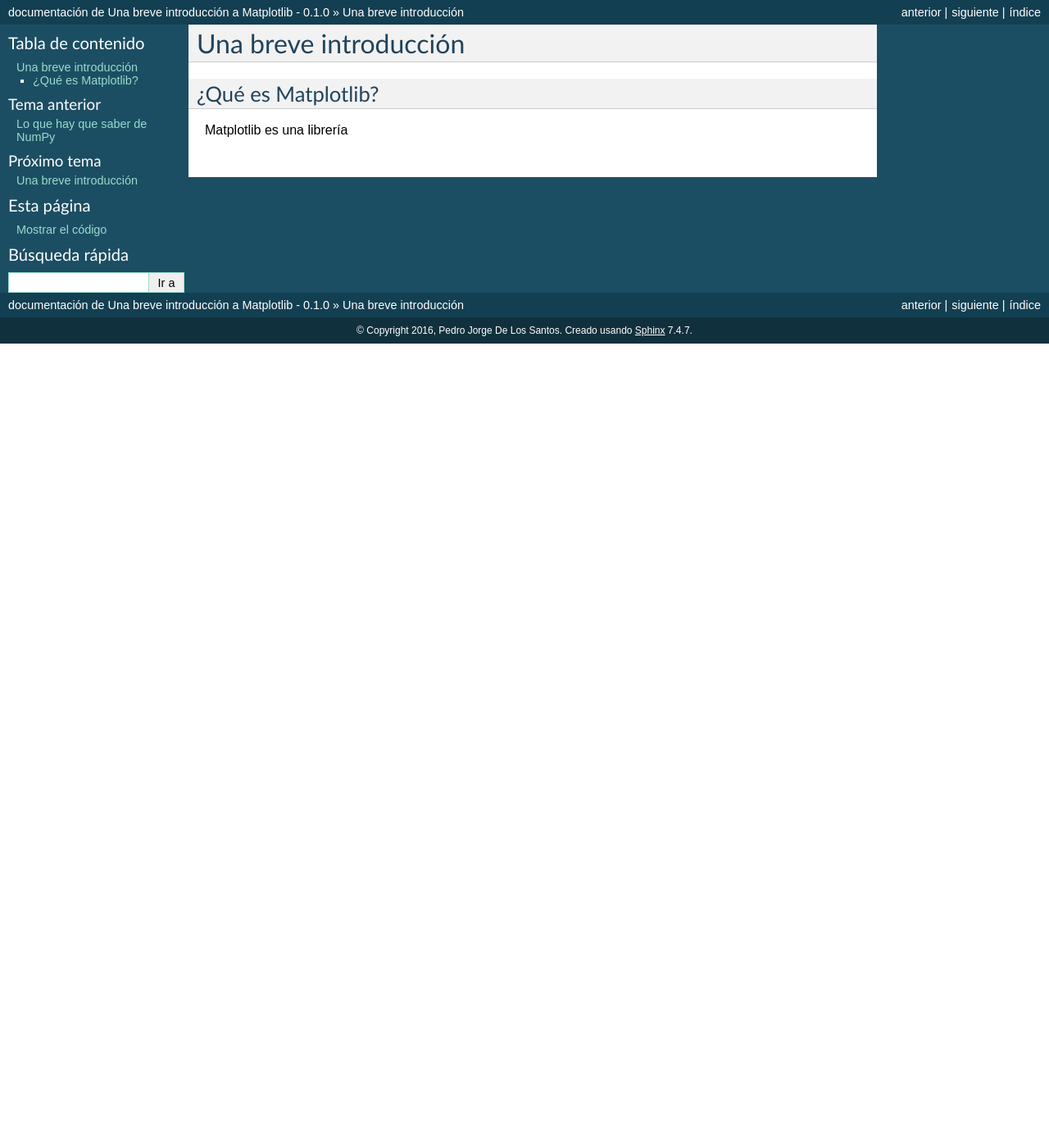
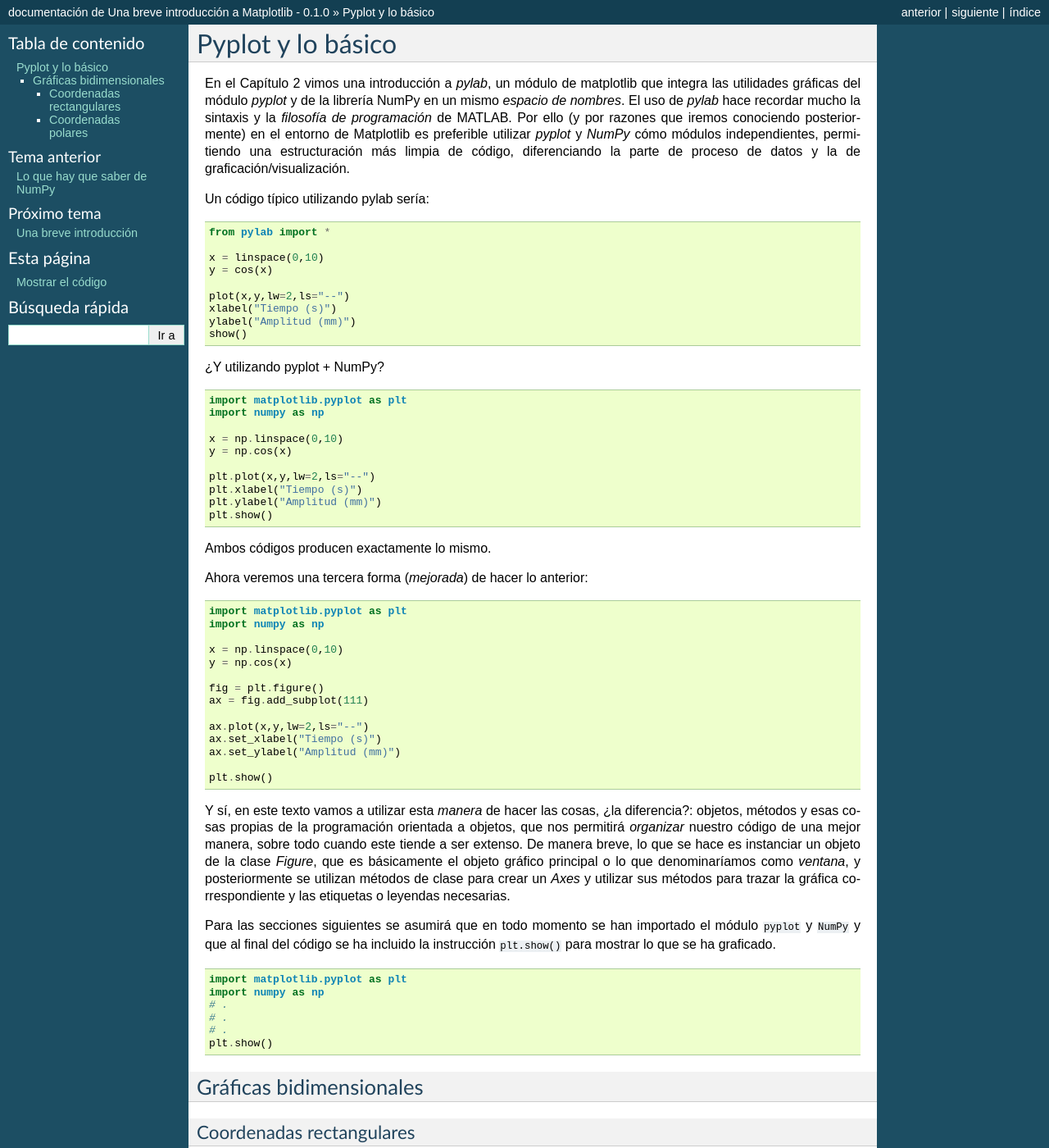
Before and after one commit to JorgeDeLosSantos/UBIM, a Sphinx documentation site: the page built from source/_chapters/ch4.rst, in a window 1280 px wide and 1400 px high. Shown: the whole window at 82% size. Built offline with Sphinx 7.4.7, drawn with Linux system fonts in a browser that asks for light colours; some of the changed text lies outside the part shown.

Commit message:
Chapter 4  modified...

```diff
--- a/source/_chapters/ch4.rst
+++ b/source/_chapters/ch4.rst
@@ -1,7 +1,98 @@
-Una breve introducción
-======================
+Pyplot y lo básico
+==================
 
-¿Qué es Matplotlib?
--------------------
+En el Capítulo 2 vimos una introducción a `pylab`, un módulo de matplotlib que integra
+las utilidades gráficas del módulo `pyplot` y de la librería NumPy en un mismo *espacio de nombres*.
+El uso de `pylab` hace recordar mucho la sintaxis y la *filosofía de programación* de MATLAB.
+Por ello (y por razones que iremos conociendo posteriormente) en el entorno de Matplotlib es
+preferible utilizar `pyplot` y `NumPy` cómo módulos independientes, permitiendo una
+estructuración más limpia de código, diferenciando la parte de proceso de datos y la
+de graficación/visualización.
 
-Matplotlib es una librería
+Un código típico utilizando pylab sería:
+
+.. code:: python
+
+	from pylab import *
+
+	x = linspace(0,10)
+	y = cos(x)
+
+	plot(x,y,lw=2,ls="--")
+	xlabel("Tiempo (s)")
+	ylabel("Amplitud (mm)")
+	show()
+
+
+¿Y utilizando pyplot + NumPy?
+
+.. code:: python
+
+	import matplotlib.pyplot as plt
+	import numpy as np
+
+	x = np.linspace(0,10)
+	y = np.cos(x)
+
+	plt.plot(x,y,lw=2,ls="--")
+	plt.xlabel("Tiempo (s)")
+	plt.ylabel("Amplitud (mm)")
+	plt.show()
+
+Ambos códigos producen exactamente lo mismo.
+
+Ahora veremos una tercera forma (*mejorada*) de hacer lo anterior:
+
+.. code:: python
+
+
+	import matplotlib.pyplot as plt
+	import numpy as np
+
+	x = np.linspace(0,10)
+	y = np.cos(x)
+
+	fig = plt.figure()
+	ax = fig.add_subplot(111)
+
+	ax.plot(x,y,lw=2,ls="--")
+	ax.set_xlabel("Tiempo (s)")
+	ax.set_ylabel("Amplitud (mm)")
+
+	plt.show()
+
+
+Y sí, en este texto vamos a utilizar esta *manera* de hacer las cosas, ¿la diferencia?:
+objetos, métodos y esas cosas propias de la programación orientada a objetos, que nos
+permitirá *organizar* nuestro código de una mejor manera, sobre todo cuando este
+tiende a ser extenso. De manera breve, lo que se hace es instanciar un objeto de
+la clase `Figure`, que es básicamente el objeto gráfico principal o lo que denominaríamos como
+*ventana*, y posteriormente se utilizan métodos de clase para crear un `Axes` y utilizar
+sus métodos para trazar la gráfica correspondiente y las etiquetas o leyendas necesarias.
+
+Para las secciones siguientes se asumirá que en todo momento se han importado el módulo
+``pyplot`` y ``NumPy`` y que al final del código se ha incluido la instrucción
+``plt.show()`` para mostrar lo que se ha graficado.
+
+.. code:: python
+
+	import matplotlib.pyplot as plt
+	import numpy as np
+	# .
+	# .
+	# .
+	plt.show()
+
+
+Gráficas bidimensionales
+------------------------
+
+Coordenadas rectangulares
+^^^^^^^^^^^^^^^^^^^^^^^^^
+
+Baaaaa
+
+Coordenadas polares
+^^^^^^^^^^^^^^^^^^^
+
+Baaaaa
--- /dev/null
+++ b/source/_chapters/src/ch4/code_mpl.py
@@ -0,0 +1,36 @@
+#-*- coding:utf-8 -*-
+import matplotlib.pyplot as plt
+import numpy as np
+
+__all__ = ["img_01",
+		   "img_02",
+		   "img_03",
+		   "img_04",
+		   "img_05",
+		   "img_06",
+		   "img_07"]
+
+def img_01():
+	x = np.linspace(0,10)
+	y = np.cos(x)
+
+	fig = plt.figure()
+	ax = fig.add_subplot(111)
+
+	ax.plot(x,y,lw=2,ls="--")
+	ax.set_xlabel("Tiempo (s)")
+	ax.set_ylabel("Amplitud (mm)")
+
+	plt.savefig("img_01.png")
+
+
+def img_02():pass
+def img_03():pass
+def img_04():pass
+def img_05():pass
+def img_06():pass
+def img_07():pass
+def img_08():pass
+
+if __name__=='__main__':
+	[eval(fun+"()") for fun in __all__]
```
Also changed, not shown: source/_chapters/src/ch4/img_01.png (added).
